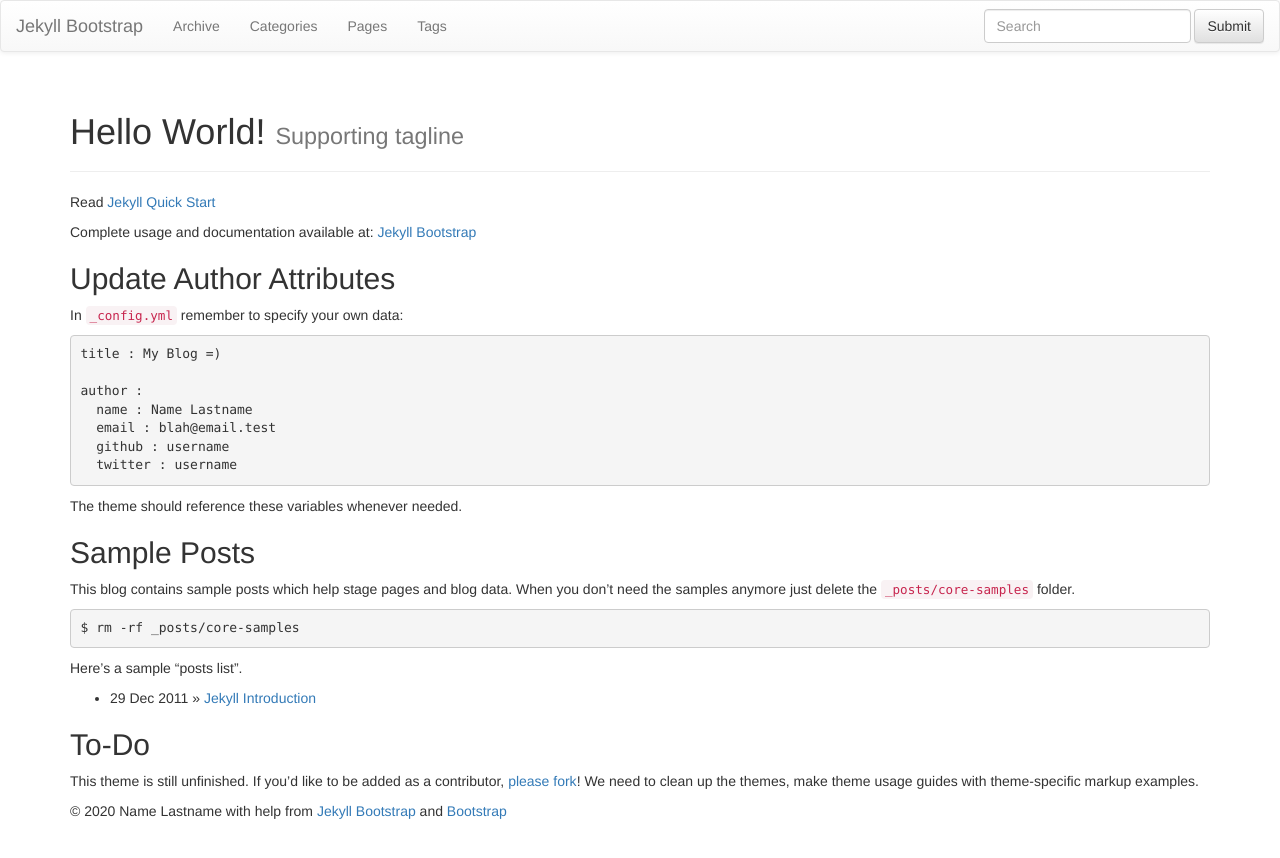
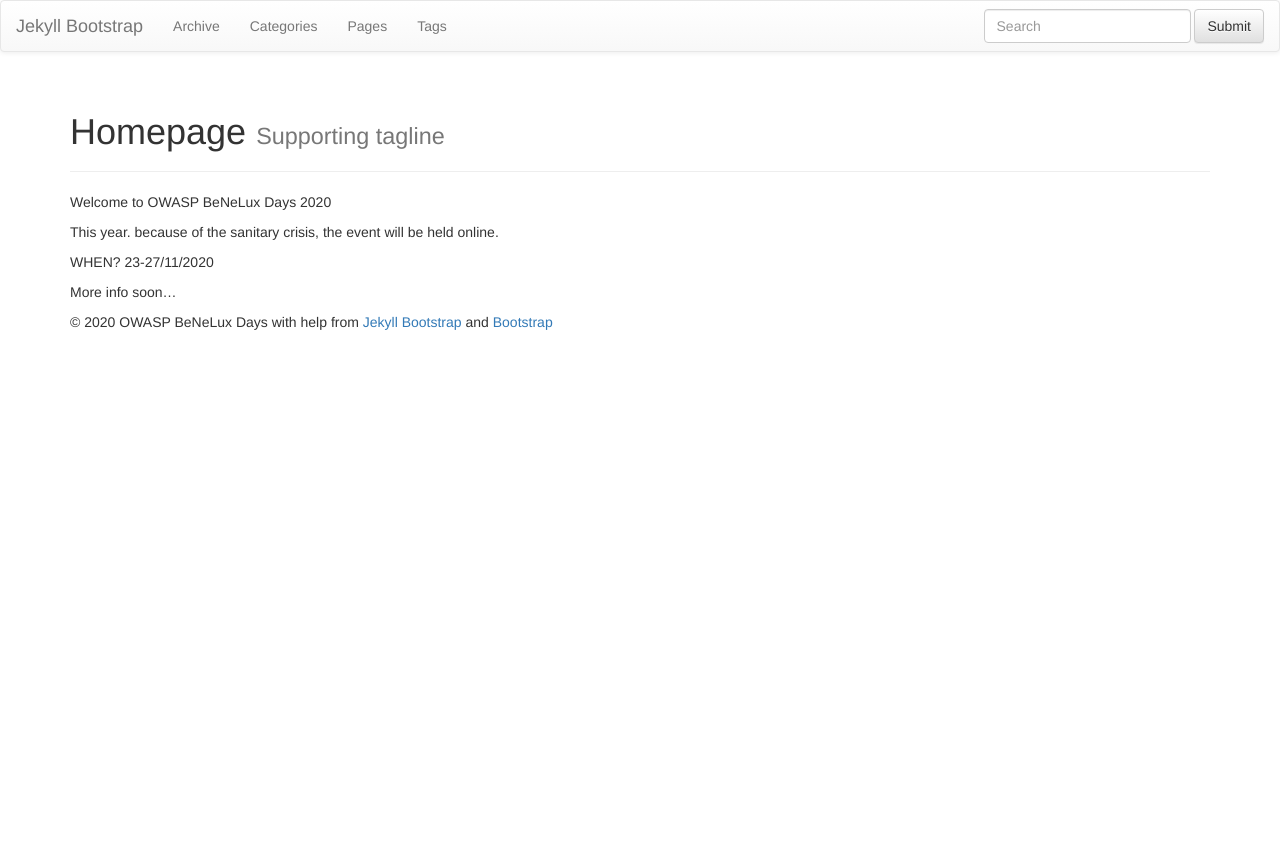
Before and after one commit to dm-17/testpage, a Jekyll site: the page built from index.md, in a window 1280 px wide. Shown: the top 858 px of the page. Built offline with Jekyll 4.4.1, drawn with Linux system fonts in a browser that asks for light colours; nearby versions of some CDN libraries; library files that are not in the unit come from our copies.

Commit message:
config init

```diff
--- a/_config.yml
+++ b/_config.yml
@@ -11,11 +11,11 @@
 title : Jekyll Bootstrap
 tagline: Site Tagline
 author :
-  name : Name Lastname
-  email : blah@email.test
-  github : username
-  twitter : username
-  feedburner : feedname
+  name : OWASP BeNeLux Days
+  email : owaspbenelux@owasp.org
+  github : dm-17
+  twitter :
+  feedburner :
 
 # The production_url is only used when full-domain names are needed
 # such as sitemap.txt
@@ -25,7 +25,7 @@
 # Else if you are pushing to username.github.io, replace with your username.
 # Finally if you are pushing to a GitHub project page, include the project name at the end.
 #
-production_url : http://username.github.io
+production_url : http://dm-17.github.io/testpage
 
 gems: ["jekyll-sitemap"]
 
@@ -56,7 +56,7 @@
   #   - Only the following values are falsy: ["", null, false]
   #   - When setting BASE_PATH it must be a valid url.
   #     This means always setting the protocol (http|https) or prefixing with "/"
-  BASE_PATH : false
+  BASE_PATH : /testpage
 
   # By default, the asset_path is automatically defined relative to BASE_PATH plus the enabled theme.
   # ex: [BASE_PATH]/assets/themes/[THEME-NAME]
--- a/index.md
+++ b/index.md
@@ -1,44 +1,14 @@
 ---
 layout: page
-title: Hello World!
+title: Homepage
 tagline: Supporting tagline
 ---
 {% include JB/setup %}
 
-Read [Jekyll Quick Start](http://jekyllbootstrap.com/usage/jekyll-quick-start.html)
+Welcome to OWASP BeNeLux Days 2020
 
-Complete usage and documentation available at: [Jekyll Bootstrap](http://jekyllbootstrap.com)
+This year. because of the sanitary crisis, the event will be held online.
 
-## Update Author Attributes
+WHEN? 23-27/11/2020
 
-In `_config.yml` remember to specify your own data:
-
-    title : My Blog =)
-
-    author :
-      name : Name Lastname
-      email : blah@email.test
-      github : username
-      twitter : username
-
-The theme should reference these variables whenever needed.
-
-## Sample Posts
-
-This blog contains sample posts which help stage pages and blog data.
-When you don't need the samples anymore just delete the `_posts/core-samples` folder.
-
-    $ rm -rf _posts/core-samples
-
-Here's a sample "posts list".
-
-<ul class="posts">
-  {% for post in site.posts %}
-    <li><span>{{ post.date | date_to_string }}</span> &raquo; <a href="{{ BASE_PATH }}{{ post.url }}">{{ post.title }}</a></li>
-  {% endfor %}
-</ul>
-
-## To-Do
-
-This theme is still unfinished. If you'd like to be added as a contributor, [please fork](http://github.com/plusjade/jekyll-bootstrap)!
-We need to clean up the themes, make theme usage guides with theme-specific markup examples.
+More info soon...
```
